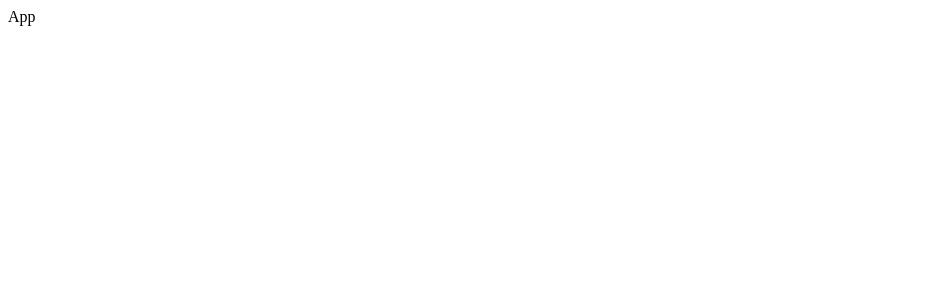
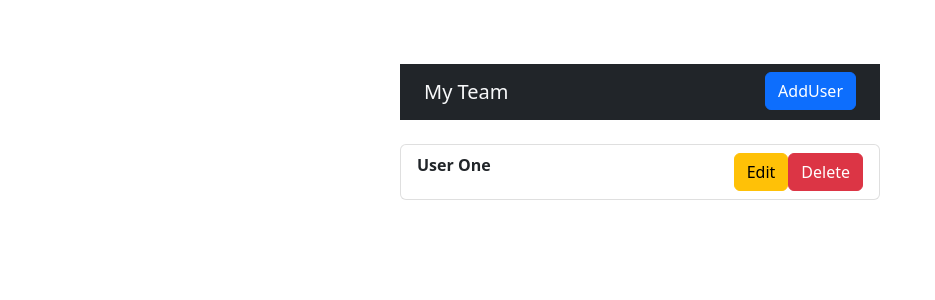
Before and after one commit to praveenkumar291/crud, a React (Create React App) app: page / in a window 1280 px wide. Shown: the top 300 px of the page, without its empty margins (0-935 px from the left). Built offline with nearby package versions, Linux system fonts and the light colour scheme.

Commit message:
crud css

```diff
--- a/package.json
+++ b/package.json
@@ -10,6 +10,7 @@
     "react": "^18.2.0",
     "react-dom": "^18.2.0",
     "react-router": "^6.4.2",
+    "react-router-dom": "^6.4.2",
     "react-scripts": "5.0.1",
     "reactstrap": "^9.1.4",
     "uuid": "^9.0.0",
--- a/src/App.js
+++ b/src/App.js
@@ -1,7 +1,25 @@
 import React from "react";
+import { BrowserRouter as Router, Route, Routes } from "react-router-dom";
 
+import AddUser from "./components/AddUser";
+import EditUser from "./components/EditUser";
+import Home from "./components/Home";
+import "bootstrap/dist/css/bootstrap.min.css";
 const App = () => {
-  return <div>App</div>;
+  return (
+    <div style={{ maxWidth: "30rem", margin: "4rem auto" }}>
+      <Router>
+        {/* <Header /> */}
+        <Routes>
+          <Route path="/" exact element={<Home />} />
+          <Route path="/add" exact element={<AddUser />} />
+          <Route path="/edit/:id" exact element={<EditUser />} />
+
+          <Route>404 Not found</Route>
+        </Routes>
+      </Router>
+    </div>
+  );
 };
 
 export default App;
--- a/src/components/AddUser.js
+++ b/src/components/AddUser.js
@@ -0,0 +1,25 @@
+import React from "react";
+import { Link } from "react-router-dom";
+
+import { Form, FormGroup, Label, Input, Button } from "reactstrap";
+
+const AddUser = () => {
+  return (
+    <div>
+      <Form>
+        <FormGroup>
+          <Label>Name:</Label>
+          <Input type="text" placeholder="Enter Name"></Input>
+        </FormGroup>
+        <Button type="submit" className="mr-2">
+          Submit
+        </Button>
+        <Link to="/" className="btn btn-danger" style={{ marginLeft: "4px" }}>
+          Cancel
+        </Link>
+      </Form>
+    </div>
+  );
+};
+
+export default AddUser;
--- a/src/components/EditUser.js
+++ b/src/components/EditUser.js
@@ -0,0 +1,24 @@
+import React from "react";
+import { Link } from "react-router-dom";
+import { Button, Form, FormGroup, Input, Label } from "reactstrap";
+
+const EditUser = () => {
+  return (
+    <div>
+      <Form>
+        <FormGroup>
+          <Label>Name:</Label>
+          <Input type="text" placeholder="Enter Name"></Input>
+        </FormGroup>
+        <Button type="submit" className="mr-2">
+          Edit Name
+        </Button>
+        <Link to="/" className="btn btn-danger" style={{ marginLeft: "4px" }}>
+          Cancel
+        </Link>
+      </Form>
+    </div>
+  );
+};
+
+export default EditUser;
--- /dev/null
+++ b/src/components/Heading.js
@@ -0,0 +1,26 @@
+import React from "react";
+import { Link } from "react-router-dom";
+import { Container, Nav, Navbar, NavbarBrand, NavItem } from "reactstrap";
+
+const Heading = () => {
+  return (
+    <div>
+      <Navbar color="dark">
+        <Container className="d-flex justify-content-between">
+          <NavbarBrand href="/" className="text-light">
+            My Team
+          </NavbarBrand>
+          <Nav>
+            <NavItem>
+              <Link className="btn btn-primary" to="/add">
+                AddUser
+              </Link>
+            </NavItem>
+          </Nav>
+        </Container>
+      </Navbar>
+    </div>
+  );
+};
+
+export default Heading;
--- a/src/components/Home.js
+++ b/src/components/Home.js
@@ -0,0 +1,14 @@
+import React from "react";
+import Heading from "./Heading";
+import UserList from "./UserList";
+
+const Home = () => {
+  return (
+    <>
+      <Heading />
+      <UserList />
+    </>
+  );
+};
+
+export default Home;
--- /dev/null
+++ b/src/components/UserList.js
@@ -0,0 +1,21 @@
+import React from "react";
+import { Link } from "react-router-dom";
+import { Button, ListGroup, ListGroupItem } from "reactstrap";
+
+const UserList = () => {
+  return (
+    <ListGroup className="mt-4">
+      <ListGroupItem className="d-flex justify-content-between">
+        <strong>User One</strong>
+        <div className="ml-4">
+          <Link to="/edit/1" className="btn btn-warning ml-4">
+            Edit{" "}
+          </Link>
+          <Button color="danger">Delete</Button>
+        </div>
+      </ListGroupItem>
+    </ListGroup>
+  );
+};
+
+export default UserList;
```
Also changed, not shown: 1 other file (tests, documents, lock files or other folders).
